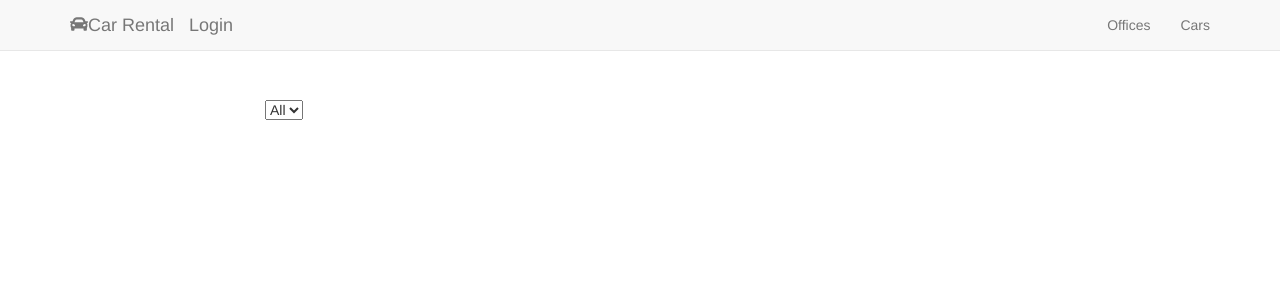
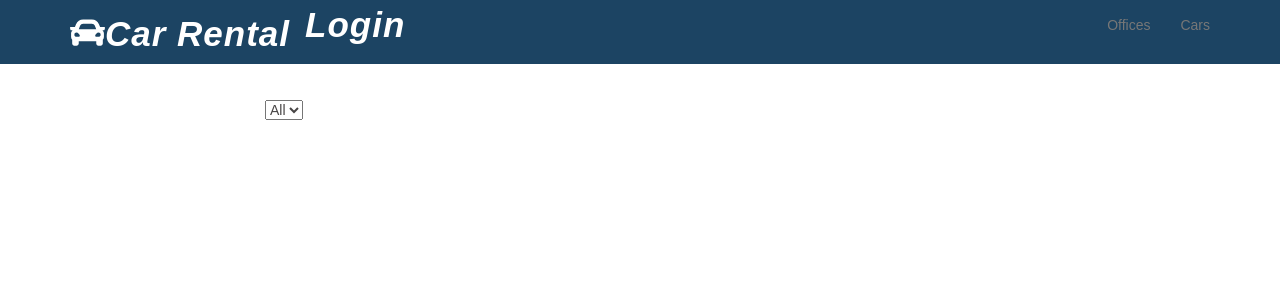
Before and after one commit to EvangelinaRajendran/Irene-Theiss-FSWD30-CodeReview11, a PHP site: page /car_list.php in a window 1280 px wide. Shown: the top 300 px of the page. Run offline with PHP 8.4, Linux system fonts and the light colour scheme; data that the repository does not hold is empty; some libraries are stand-ins or nearby versions.

Commit message:
add styles

```diff
--- a/css/style.css
+++ b/css/style.css
@@ -1,20 +1,72 @@
-.italic {
-  font-style: italic; }
-
 /*colors*/
 .pad-cont {
   padding-top: 100px;
   padding-bottom: 50px; }
+
+body {
+  font-family: "Kanit", sans-serif;
+  font-size: 14px;
+  color: #484545;
+  font-weight: 400; }
+
+.navbar-default {
+  background: #1c4463;
+  border-color: #fff;
+  min-height: 65px; }
+  .navbar-default .navbar-brand {
+    color: #fff;
+    font-weight: 600;
+    font-style: italic;
+    font-size: 35px;
+    letter-spacing: 1px;
+    -webkit-transition: all 0.6s ease;
+    transition: all 0.6s ease; }
+    .navbar-default .navbar-brand:hover {
+      color: #fff;
+      opacity: .8; }
 
 header {
   min-height: 100vh;
   background-image: url("../img/2016-Tesla-Model-X-P90D-front-three-quarter-in-motion.jpg");
   background-size: cover;
   background-repeat: no-repeat;
-  background-position: center center; }
+  background-position: top center; }
 
-.panel-title a {
-  display: block; }
+.panel-group {
+  margin-top: 40px; }
+
+.panel.panel-default {
+  border-radius: 0;
+  border-color: #fff;
+  -webkit-box-shadow: none;
+  box-shadow: none;
+  padding: 20px;
+  border-top: 7px double #fff;
+  border-bottom: 7px double #fff;
+  margin-bottom: 25px;
+  background-color: #f5f5f5; }
+  .panel.panel-default .panel-heading {
+    color: #484545;
+    background-color: transparent;
+    border-radius: 0; }
+    .panel.panel-default .panel-heading a {
+      display: block; }
+    .panel.panel-default .panel-heading .btn-primary {
+      background-color: #1c4463;
+      border: 0;
+      border: 4px double #fff;
+      color: #fff;
+      border-radius: 0;
+      font-weight: 400;
+      margin-top: 20px;
+      font-size: 16px;
+      width: 300px;
+      margin-left: auto; }
+  .panel.panel-default .panel-title {
+    font-size: 23.8px;
+    color: inherit;
+    font-weight: 600;
+    font-style: italic; }
 
 #officeMap {
   height: 500px; }
--- a/scss/style.scss
+++ b/scss/style.scss
@@ -1,16 +1,49 @@
+$fontFam: 'Kanit', sans-serif;
 $base-font-size: 14px;
 $letter-spacing-default: 1px;
-.italic {
-	font-style: italic;
-}
+$heavy: 900;
+$bold: 600;
+$regular: 400;
+$light: 300;
 
 /*colors*/
-$dark: #38352f;
-$pink: #E23D80;
+$dark: #484545;
+$blue: #1c4463;
+$green: #bfe20b;
+$white: #fff;
+$lightgray: #f5f5f5;
+
+$transition-default: all 0.6s ease;
 
 .pad-cont {
 	padding-top: 100px;
 	padding-bottom: 50px;
+}
+
+body {
+	font-family: $fontFam;
+	font-size: $base-font-size;
+	color: $dark;
+	font-weight: $regular;
+}
+
+.navbar-default {
+	background: $blue;
+	border-color: $white;
+	min-height: 65px;
+	.navbar-brand {
+		color: $white;
+		font-weight: $bold;
+		font-style: italic;
+		font-size: ($base-font-size * 2.5);
+		letter-spacing: $letter-spacing-default;
+		-webkit-transition: $transition-default;
+		transition: $transition-default;
+		&:hover {
+			color: $white;
+			opacity: .8;
+		}
+	}
 }
 
 header {
@@ -18,14 +51,52 @@ header {
 	background-image: url("../img/2016-Tesla-Model-X-P90D-front-three-quarter-in-motion.jpg");
 	background-size: cover;
 	background-repeat: no-repeat;
-	background-position: center center;
+	background-position: top center;
 }
 
-.panel-title {
-	a {
-		display: block;
+.panel-group {
+	margin-top: 40px;
+}
+
+.panel.panel-default {
+	border-radius: 0;
+	border-color: $white;
+	-webkit-box-shadow: none;
+	        box-shadow: none;
+    padding: 20px;
+    border-top: 7px double $white;
+    border-bottom: 7px double $white;
+    margin-bottom: 25px;
+    background-color: $lightgray;
+	.panel-heading {
+	    color: $dark;
+	    background-color: transparent;
+	    border-radius: 0;
+	    a {
+			display: block;
+		}
+		.btn-primary {
+		    background-color: $blue;
+		    border: 0;
+		    border: 4px double $white;
+		    color: $white;
+		    border-radius: 0;
+		    font-weight: $regular;
+		    margin-top: 20px;
+		    font-size: ($base-font-size + 2);
+		    width: 300px;
+		    margin-left: auto;
+		}
+	}
+	.panel-title {
+		font-size: ($base-font-size * 1.7);
+    	color: inherit;
+    	font-weight: $bold;
+    	font-style: italic;
+
 	}
 }
+
 
 
 #officeMap {
```
Also changed, not shown: 1 other file.
